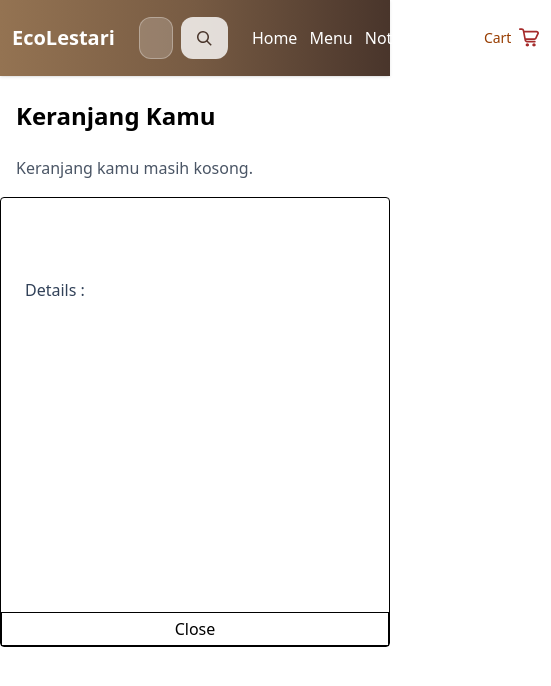
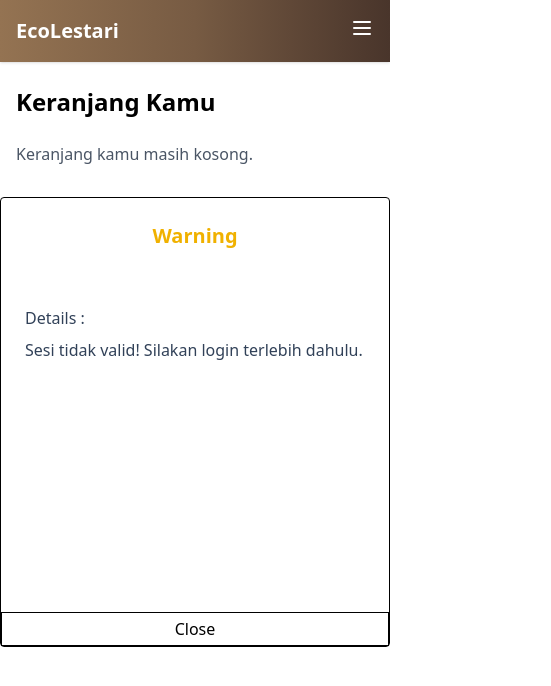
Before and after one commit to farhanswitch/digishop-ui, a React (Vite) app: page /cart in a window 390 px wide. Shown: the top 686 px of the page, 551 px wide, since content can reach past the window. Built offline with nearby package versions, Linux system fonts and the light colour scheme.

Commit message:
FInalize MVP version

```diff
--- a/index.html
+++ b/index.html
@@ -1,10 +1,30 @@
 <!DOCTYPE html>
-<html lang="en">
+<html lang="id">
   <head>
     <meta charset="UTF-8" />
     <link rel="icon" type="image/svg+xml" href="/shop.svg" />
     <meta name="viewport" content="width=device-width, initial-scale=1.0" />
-    <title>EcoLestaro</title>
+
+    <title>EcoLestari - Marketplace Produk Lokal Ramah Lingkungan</title>
+    <meta
+      name="description"
+      content="Temukan produk lokal ramah lingkungan. Dukung gaya hidup berkelanjutan di EcoLestari. Jelajahi kategori populer dan produk unggulan kami."
+    />
+    <meta name="robots" content="index, follow" />
+    <meta name="theme-color" content="#ffffff" />
+
+    <!-- Open Graph -->
+    <meta property="og:title" content="EcoLestari" />
+    <meta
+      property="og:description"
+      content="Marketplace produk lokal ramah lingkungan."
+    />
+    <meta property="og:image" content="/og-image.jpg" />
+    <meta property="og:url" content="https://EcoLestari.local/" />
+    <meta property="og:type" content="website" />
+
+    <!-- Twitter Card -->
+    <meta name="twitter:card" content="summary_large_image" />
   </head>
   <body>
     <div id="root"></div>
--- a/src/components/ModalConfirm.jsx
+++ b/src/components/ModalConfirm.jsx
@@ -24,7 +24,7 @@ const ModalConfirm = ({ show, setShow, message, onConfirm }) => {
             }}
             className="px-4 py-2 bg-red-500 text-white rounded hover:bg-red-600"
           >
-            Hapus
+            Ya
           </button>
         </div>
       </div>
--- a/src/components/Nav.jsx
+++ b/src/components/Nav.jsx
@@ -1,11 +1,11 @@
 import React, { useState, useEffect } from "react";
 import { Link, useNavigate, useLocation } from "react-router";
-
 import CartIcon from "../icons/Cart";
 import SearchIcon from "../icons/Search";
 
 const Nav = () => {
   const [searchText, setSearchText] = useState("");
+  const [menuOpen, setMenuOpen] = useState(false);
   const navigate = useNavigate();
   const location = useLocation();
 
@@ -18,48 +18,154 @@ const Nav = () => {
   }, [location.search]);
 
   const handleSearch = () => {
+    if (searchText.trim() !== "") {
       navigate(`/explore?search=${encodeURIComponent(searchText.trim())}`);
+    }
   };
 
   return (
-    <nav className="w-full bg-gradient-to-r from-[#947352] via-[#775B43] to-[#49352B] backdrop-blur-md sticky top-0 z-[10] py-4 shadow">
-      <div className="inner max-w-5xl mx-auto text-white px-3 flex justify-between items-center">
-        <div className="title text-xl font-semibold">EcoLestari</div>
-        <div className="flex-1 mx-6 flex gap-2">
+    <nav
+      className="w-full bg-gradient-to-r from-[#947352] via-[#775B43] to-[#49352B] sticky top-0 z-10 py-4 shadow text-white"
+      role="navigation"
+      aria-label="Main Navigation"
+    >
+      <div className="max-w-5xl mx-auto px-4 flex items-center justify-between">
+        <div className="text-xl font-bold">
+          <Link to="/" aria-label="Go to homepage">
+            EcoLestari
+          </Link>
+        </div>
+
+        {/* Hamburger button */}
+        <div className="md:hidden">
+          <button
+            onClick={() => setMenuOpen(!menuOpen)}
+            aria-label={menuOpen ? "Close menu" : "Open menu"}
+            aria-expanded={menuOpen}
+            aria-controls="mobile-menu"
+          >
+            <svg
+              className="w-6 h-6 text-white"
+              fill="none"
+              stroke="currentColor"
+              viewBox="0 0 24 24"
+              xmlns="http://www.w3.org/2000/svg"
+              aria-hidden="true"
+            >
+              {menuOpen ? (
+                <path
+                  strokeLinecap="round"
+                  strokeLinejoin="round"
+                  strokeWidth={2}
+                  d="M6 18L18 6M6 6l12 12"
+                />
+              ) : (
+                <path
+                  strokeLinecap="round"
+                  strokeLinejoin="round"
+                  strokeWidth={2}
+                  d="M4 6h16M4 12h16M4 18h16"
+                />
+              )}
+            </svg>
+          </button>
+        </div>
+
+        {/* Desktop search + links */}
+        <div className="hidden md:flex flex-1 items-center gap-4 mx-4">
+          <div className="flex flex-1 gap-2">
+            <label htmlFor="search-input" className="sr-only">
+              Search products
+            </label>
             <input
+              id="search-input"
               type="text"
               value={searchText}
               onChange={(e) => setSearchText(e.target.value)}
               placeholder="Search products..."
-            className="w-full max-w-md px-4 py-2 rounded-xl border border-white/30 bg-white/20 text-white placeholder-white/80 focus:outline-none focus:ring-2 focus:ring-white"
+              className="w-full px-4 py-2 rounded-xl border border-white/30 bg-white/20 text-white placeholder-white/80 focus:outline-none focus:ring-2 focus:ring-white"
             />
             <button
               onClick={handleSearch}
-            className="bg-white/80 text-[#49352B] font-semibold px-4 rounded-xl hover:bg-white transition"
+              className="bg-white/80 text-[#49352B] px-4 rounded-xl hover:bg-white transition"
+              aria-label="Search"
             >
-            <SearchIcon width={15} color={"black"} />
+              <SearchIcon width={15} color="black" aria-hidden="true" />
             </button>
           </div>
-        <ul className="flex gap-3 items-center">
+
+          <ul className="flex gap-4 items-center text-sm">
             <li>
-            <Link to={"/"}>Home</Link>
+              <Link to="/">Home</Link>
             </li>
             <li>
-            <Link to={"/menu"}>Menu</Link>
+              <Link to="/menu">Menu</Link>
             </li>
             <li>
-            <Link to={"/notification"}>Notifications</Link>
+              <Link to="/notification">Notifications</Link>
             </li>
             <li>
-            <Link to={"/cart"}>
-              <button className="bg-white/70 text-amber-800 px-3 py-3 text-sm rounded-full flex justify-between items-center gap-2">
-                <p>Cart</p>
-                <CartIcon width={20} color="brown" />
+              <Link to="/cart" aria-label="View cart">
+                <button
+                  className="bg-white/70 text-amber-800 px-3 py-2 rounded-full flex items-center gap-2"
+                  aria-label="Cart"
+                >
+                  <span>Cart</span>
+                  <CartIcon width={20} color="brown" aria-hidden="true" />
                 </button>
               </Link>
             </li>
           </ul>
         </div>
+      </div>
+
+      {/* Mobile dropdown */}
+      {menuOpen && (
+        <div id="mobile-menu" className="md:hidden px-4 mt-2 space-y-3">
+          <div className="flex gap-2">
+            <label htmlFor="mobile-search" className="sr-only">
+              Search products
+            </label>
+            <input
+              id="mobile-search"
+              type="text"
+              value={searchText}
+              onChange={(e) => setSearchText(e.target.value)}
+              placeholder="Search..."
+              className="w-full px-4 py-2 rounded-xl border border-white/30 bg-white/20 text-white placeholder-white/80 focus:outline-none"
+            />
+            <button
+              onClick={handleSearch}
+              className="bg-white/80 text-[#49352B] px-4 rounded-xl hover:bg-white transition"
+              aria-label="Search"
+            >
+              <SearchIcon width={15} color="black" aria-hidden="true" />
+            </button>
+          </div>
+          <ul className="flex flex-col gap-2 text-sm">
+            <li>
+              <Link to="/">Home</Link>
+            </li>
+            <li>
+              <Link to="/menu">Menu</Link>
+            </li>
+            <li>
+              <Link to="/notification">Notifications</Link>
+            </li>
+            <li>
+              <Link to="/cart" aria-label="View cart">
+                <button
+                  className="bg-white/70 text-amber-800 px-4 py-2 rounded-full flex items-center gap-2"
+                  aria-label="Cart"
+                >
+                  <span>Cart</span>
+                  <CartIcon width={20} color="brown" aria-hidden="true" />
+                </button>
+              </Link>
+            </li>
+          </ul>
+        </div>
+      )}
     </nav>
   );
 };
--- a/src/components/SellerNav.jsx
+++ b/src/components/SellerNav.jsx
@@ -17,9 +17,6 @@ const SellerNav = () => {
           <NavLink to="/seller/products" className={linkStyle}>
             Products
           </NavLink>
-          <NavLink to="/seller/orders" className={linkStyle}>
-            Orders
-          </NavLink>
         </nav>
       </div>
     </div>
--- a/src/pages/Cart.jsx
+++ b/src/pages/Cart.jsx
@@ -17,8 +17,8 @@ const CartPage = () => {
     const storedToken = localStorage.getItem("digishopToken");
     if (!storedToken) {
       setResponse({
-        status: "warning",
-        message: "Sesi tidak valid. Silakan login terlebih dahulu.",
+        statusMsg: "warning",
+        msgDetails: "Sesi tidak valid! Silakan login terlebih dahulu.",
       });
       setShowModal(true);
       setNextPath("/login");
@@ -39,8 +39,8 @@ const CartPage = () => {
       .catch((err) => {
         console.error(err);
         setResponse({
-          status: "error",
-          message: "Gagal memuat data keranjang.",
+          statusMsg: "error",
+          msgDetails: "Gagal memuat data keranjang.",
         });
         setShowModal(true);
       });
@@ -74,8 +74,8 @@ const CartPage = () => {
       .catch((err) => {
         console.error(err);
         setResponse({
-          status: "error",
-          message: "Gagal memperbarui keranjang.",
+          statusMsg: "error",
+          msgDetails: "Gagal memperbarui keranjang.",
         });
         setShowModal(true);
       });
--- a/src/pages/Checkout.jsx
+++ b/src/pages/Checkout.jsx
@@ -21,8 +21,8 @@ const CheckoutPage = () => {
     const storedToken = localStorage.getItem("digishopToken");
     if (!storedToken) {
       setResponse({
-        status: "warning",
-        message: "Sesi tidak valid. Silakan login terlebih dahulu.",
+        statusMsg: "warning",
+        msgDetails: "Sesi tidak valid. Silakan login terlebih dahulu.",
       });
       setShowModal(true);
       setNextPath("/login");
@@ -43,8 +43,8 @@ const CheckoutPage = () => {
       .catch((err) => {
         console.error(err);
         setResponse({
-          status: "error",
-          message: "Gagal memuat data keranjang.",
+          statusMsg: "error",
+          msgDetails: "Gagal memuat data keranjang.",
         });
         setShowModal(true);
       });
@@ -145,7 +145,7 @@ const CheckoutPage = () => {
                     checked={paymentMethod === "Digital Wallet"}
                     onChange={(e) => setPaymentMethod(e.target.value)}
                   />
-                  Digital Wallet
+                  e-Wallet
                 </label>
                 <label className="flex items-center gap-2">
                   <input
--- a/src/pages/Explore.jsx
+++ b/src/pages/Explore.jsx
@@ -10,7 +10,8 @@ const ExplorePage = () => {
 
   // Ambil query param 'search' dari URL
   const searchParams = new URLSearchParams(location.search);
-  const searchQuery = searchParams.get("search");
+  const searchQuery =
+    searchParams.get("search") == null ? "" : searchParams.get("search");
 
   useEffect(() => {
     axios
--- a/src/pages/Home.jsx
+++ b/src/pages/Home.jsx
@@ -1,8 +1,6 @@
-// pages/Home.jsx
-import { useEffect, useState } from "react";
+import { useEffect, useState, Suspense } from "react";
 import { Link } from "react-router";
 import Layout from "../components/Layout";
-import Nav from "../components/Nav";
 import axios from "axios";
 
 const HomePage = () => {
@@ -34,9 +32,10 @@ const HomePage = () => {
   }, [selectedCategoryID]);
 
   return (
-    <Layout pageTitle="Home">
-      <div className="w-full bg-white">
-        <div
+    <Layout pageTitle="Beranda - EcoLestari">
+      <main className="w-full bg-white" role="main">
+        <section
+          aria-label="Hero"
           className="rounded-xl mx-auto max-w-5xl overflow-hidden mb-8 mt-6"
           style={{
             backgroundImage: `url('http://localhost:4777/file/1753673010--01984f0e-8c79-7816-8db8-5f1c44815daf.jpeg')`,
@@ -48,8 +47,8 @@ const HomePage = () => {
             justifyContent: "center",
           }}
         >
-          <div className="bg-black/20 bg-opacity-40 text-white text-center px-8 py-6 rounded-lg max-w-5xl">
-            <h1 className="text-2xl md:text-3xl font-bold mb-2">
+          <div className="bg-black/20 text-white text-center px-8 py-6 rounded-lg max-w-5xl">
+            <h1 className="text-3xl font-bold mb-2">
               Temukan Produk dengan Gaya Anda
             </h1>
             <p className="mb-4">
@@ -59,22 +58,37 @@ const HomePage = () => {
             <Link
               to="/explore"
               className="bg-yellow-700 hover:bg-yellow-800 text-white py-2 px-4 rounded"
+              aria-label="Jelajahi koleksi produk"
             >
               Jelajahi Koleksi
             </Link>
           </div>
-        </div>
+        </section>
 
-        <div className="max-w-5xl mx-auto px-4">
-          <h2 className="text-xl font-bold text-center mb-4">
+        <section
+          aria-labelledby="produk-heading"
+          className="max-w-5xl mx-auto px-4 pb-8"
+        >
+          <h2
+            id="produk-heading"
+            className="text-xl font-bold text-center mb-4"
+          >
             Kategori Populer
           </h2>
-          <div className="flex flex-wrap justify-center gap-3 mb-8">
+          <div
+            className="flex flex-wrap justify-center gap-3 mb-8"
+            role="tablist"
+            aria-label="Kategori Produk"
+          >
             {categories.map((cat) => (
               <button
                 key={cat.id}
+                id={`tab-${cat.id}`}
+                role="tab"
+                aria-selected={selectedCategoryID === cat.id}
+                aria-controls={`tabpanel-${cat.id}`}
                 onClick={() => setSelectedCategoryID(cat.id)}
-                className={`px-5 py-2 rounded-full shadow ${
+                className={`px-5 py-2 rounded-full shadow focus:outline-none focus:ring-2 focus:ring-offset-2 ${
                   selectedCategoryID === cat.id
                     ? "bg-[#8B5E3C] text-white font-semibold"
                     : "bg-white border border-gray-200 text-gray-700"
@@ -85,16 +99,22 @@ const HomePage = () => {
             ))}
           </div>
 
-          <div className="grid grid-cols-1 sm:grid-cols-2 md:grid-cols-3 gap-6">
+          <section
+            id={`tabpanel-${selectedCategoryID}`}
+            role="tabpanel"
+            aria-labelledby={`tab-${selectedCategoryID}`}
+            className="grid grid-cols-1 sm:grid-cols-2 md:grid-cols-3 gap-6"
+          >
             {products.map((product) => (
               <Link
                 to={`/product/${product.id}`}
                 key={product.id}
                 className="bg-white shadow rounded-lg overflow-hidden"
+                aria-label={`Lihat detail produk ${product.name}`}
               >
                 <img
                   src={`http://localhost:4777/file/${product.imagePath}`}
-                  alt={product.name}
+                  alt={`Gambar produk ${product.name}`}
                   className="w-full h-48 object-cover"
                 />
                 <div className="p-4">
@@ -108,9 +128,9 @@ const HomePage = () => {
                 </div>
               </Link>
             ))}
-          </div>
-        </div>
-      </div>
+          </section>
+        </section>
+      </main>
     </Layout>
   );
 };
--- a/src/pages/Notification.jsx
+++ b/src/pages/Notification.jsx
@@ -16,8 +16,8 @@ const NotificationPage = () => {
 
     if (!token) {
       setResponse({
-        status: "warning",
-        message: "Sesi tidak valid. Silakan login terlebih dahulu.",
+        statusMsg: "warning",
+        msgDetails: "Sesi tidak valid. Silakan login terlebih dahulu.",
       });
       setShowModal(true);
       setNextPath("/login");
@@ -36,8 +36,8 @@ const NotificationPage = () => {
       .catch((err) => {
         console.error(err);
         setResponse({
-          status: "error",
-          message: "Gagal memuat notifikasi.",
+          statusMsg: "error",
+          msgDetails: "Gagal memuat notifikasi.",
         });
         setShowModal(true);
       });
--- a/src/pages/StoreProfile.jsx
+++ b/src/pages/StoreProfile.jsx
@@ -15,19 +15,25 @@ export default function SellerStoreProfilePage() {
   const [showModal, setShowModal] = useState(false);
   const [response, setResponse] = useState(null);
   const [nextPath, setNextPath] = useState("/login");
+  const [hasExistingData, setHasExistingData] = useState(false);
 
   const token = localStorage.getItem("digishopToken");
 
   useEffect(() => {
+    console.log({ token });
+
     if (!token) {
+      setLoading(false);
+
       setResponse({
         statusMsg: "warning",
-        msgDetails: "You’re not logged in yet! Please log in first.",
+        msgDetails: "Sesi tidak valid! Silakan login terlebih dahulu.",
       });
       setNextPath("/login");
       setShowModal(true);
       return;
-    } else {
+    }
+
     axios
       .get("http://localhost:4777/store", {
         headers: {
@@ -36,27 +42,24 @@ export default function SellerStoreProfilePage() {
       })
       .then((res) => {
         RefreshTokenUtility(res);
-
         if (res.status === 200 && res.data?.data) {
-            setStore({
-              name: res.data.data.name,
-              address: res.data.data.address,
-            });
-          } else {
-            navigate("/login");
+          const { name, address } = res.data.data;
+          if (name || address) {
+            setHasExistingData(true);
+            setStore({ name, address });
+          }
         }
       })
       .catch((error) => {
-          if (error.response.status === 401) {
+        if (error.response?.status === 401) {
           setResponse({
             statusMsg: "warning",
-              msgDetails: "Your session is not valid! Please log in again.",
+            msgDetails: "Sesi tidak valid! Silakan login ulang.",
           });
           setShowModal(true);
         }
       })
       .finally(() => setLoading(false));
-    }
   }, [navigate, token]);
 
   const handleChange = (e) => {
@@ -66,9 +69,11 @@ export default function SellerStoreProfilePage() {
   const handleSubmit = (e) => {
     e.preventDefault();
     setUpdating(true);
-    axios
-      .put(
-        "http://localhost:4777/store",
+    const url = "http://localhost:4777/store";
+    const method = hasExistingData ? axios.put : axios.post;
+
+    method(
+      url,
       { ...store },
       {
         headers: {
@@ -78,34 +83,36 @@ export default function SellerStoreProfilePage() {
       }
     )
       .then((res) => {
-        if (res.status === 200) {
+        if (res.status === 200 || res.status === 201) {
           setResponse({
             statusMsg: "Success",
-            msgDetails: "Store profile updated successfully.",
+            msgDetails: hasExistingData
+              ? "Profil toko berhasil diperbarui."
+              : "Profil toko berhasil disimpan.",
           });
           setNextPath("/seller/store-profile");
         } else {
           setResponse({
             statusMsg: "Error",
-            msgDetails: "Unexpected error. Please try again.",
+            msgDetails: "Terjadi kesalahan. Silakan coba lagi.",
           });
-          setNextPath("/seller/store-profile");
         }
       })
       .catch((err) => {
-        if (err.response.status === 401) {
+        if (err.response?.status === 401) {
           setResponse({
             statusMsg: "warning",
-            msgDetails: "Your session is not valid! Please log in again.",
+            msgDetails: "Sesi tidak valid! Silakan login ulang.",
           });
-          setShowModal(true);
-          return;
-        }
+          setNextPath("/login");
+        } else {
           setResponse({
             statusMsg: "Error",
             msgDetails:
-            err.response?.data?.msgDetails || "Failed to update store profile.",
+              err.response?.data?.msgDetails ||
+              "Gagal menyimpan data profil toko.",
           });
+        }
       })
       .finally(() => {
         setShowModal(true);
--- a/vite.config.js
+++ b/vite.config.js
@@ -4,4 +4,7 @@ import tailwindcss from "@tailwindcss/vite";
 // https://vite.dev/config/
 export default defineConfig({
   plugins: [tailwindcss(), react()],
+  server: {
+    allowedHosts: ["2ba07ad9d8f4bae1de1d7a1dd0c6282e.serveo.net"],
+  },
 });
```
Also changed, not shown: src/pages/Register.jsx (+13 -4 lines). Lines whose indentation alone changed are shown as unchanged.
